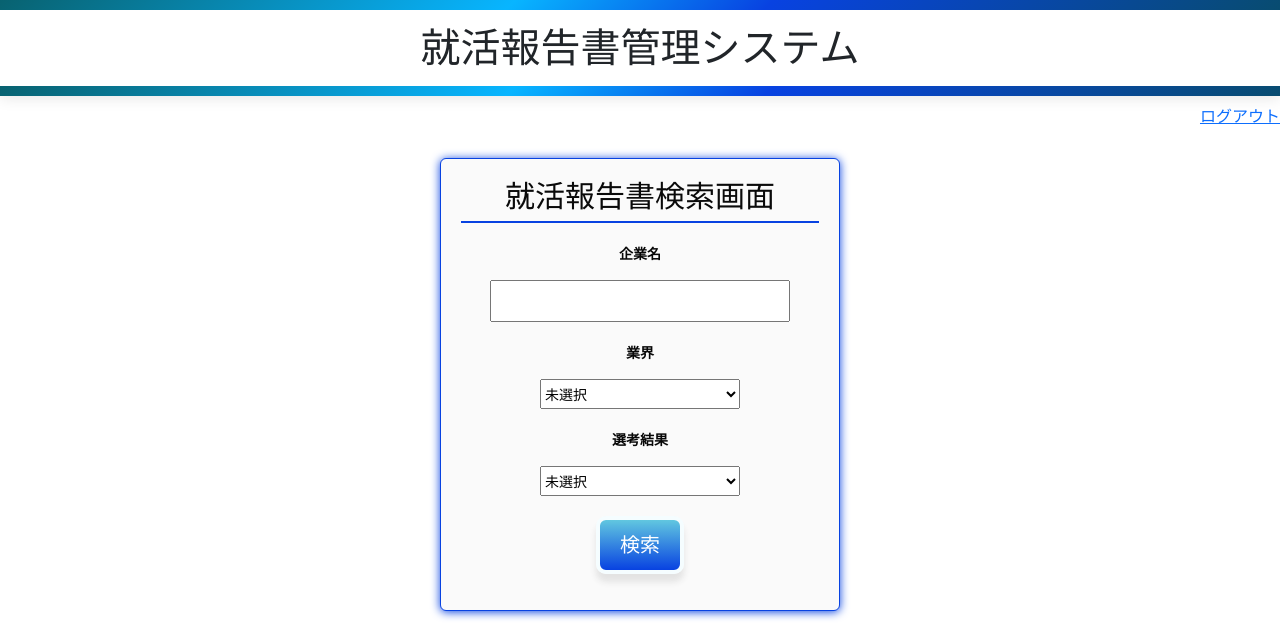
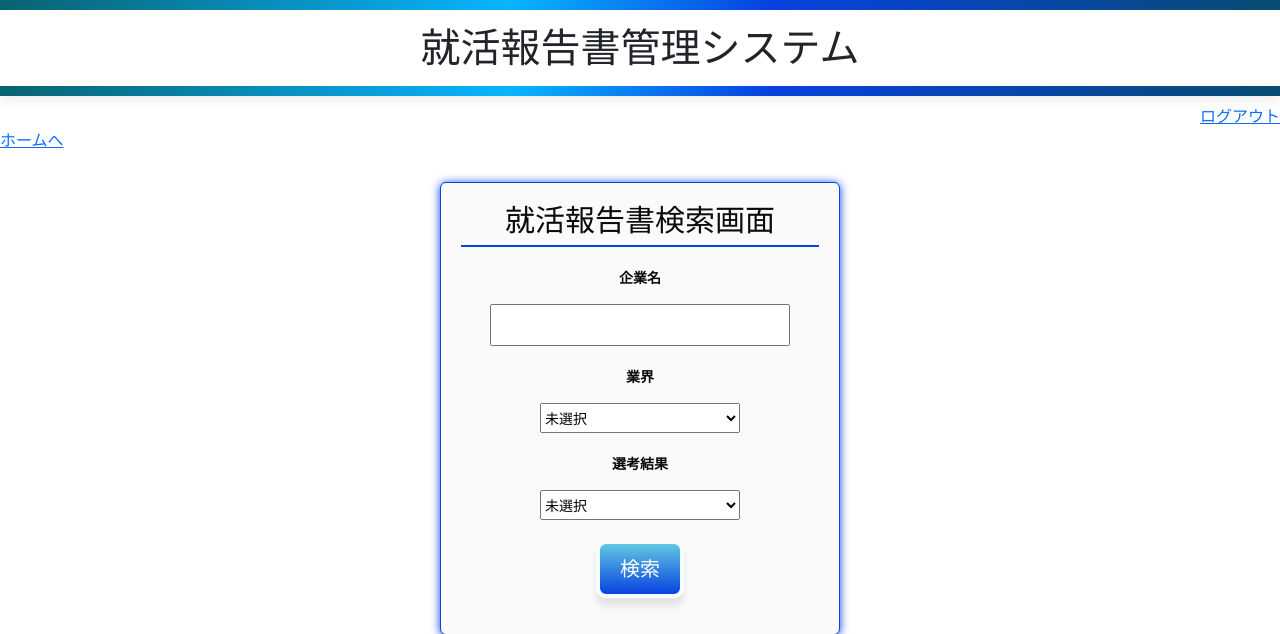
Before and after one commit to marute0215/job_report, a Flask app: page /report_search in a window 1280 px wide. Shown: the top 634 px of the page. Run offline with Flask 3, Linux system fonts and the light colour scheme.

Commit message:
aタグ　ホームへ追加

```diff
--- a/templates/report_detail.html
+++ b/templates/report_detail.html
@@ -5,7 +5,9 @@
 {% endblock %}
 
 {% block content %}
-
+<div style="text-align: left;">
+    <a href="{{url_for('mypage')}}">ホームへ</a>
+</div>
 <div id="form">
 
     <h3 class="form-title">就活報告書詳細表示</h3>
--- a/templates/report_list.html
+++ b/templates/report_list.html
@@ -5,7 +5,13 @@
 {% endblock %}
 
 {% block content %}
+<div style="text-align: left;">
+    <a href="{{url_for('mypage')}}">ホームへ</a>
+</div>
+
+<div stylw="text-align: center">
     <h3>検索結果</h3>
+</div>
   <table class= "table table-striped">
     <thead>
         <tr>
--- a/templates/report_register.html
+++ b/templates/report_register.html
@@ -5,6 +5,9 @@
 {% endblock %}
 
 {% block content %}
+<div style="text-align: left;">
+    <a href="{{url_for('mypage')}}">ホームへ</a>
+</div>
 
 <div id="form">
 
--- a/templates/report_search.html
+++ b/templates/report_search.html
@@ -5,6 +5,9 @@
 {% endblock %}
 
 {% block content %}
+<div style="text-align: left;">
+    <a href="{{url_for('mypage')}}">ホームへ</a>
+</div>
 <div id="form">
 
     <h3 class="form-title">就活報告書検索画面</h3>
--- a/templates/report_update_form.html
+++ b/templates/report_update_form.html
@@ -5,6 +5,9 @@
 {% endblock %}
 
 {% block content %}
+<div style="text-align: left;">
+    <a href="{{url_for('mypage')}}">ホームへ</a>
+</div>
 
 <div id="form">
 
--- a/templates/student_account.html
+++ b/templates/student_account.html
@@ -5,6 +5,9 @@
 {% endblock %}
 
 {% block content %}
+<div style="text-align: left;">
+    <a href="{{url_for('mypage')}}">ホームへ</a>
+</div>
 <div id="form">
     <h3 class="form-title">アカウント情報画面</h3>
     {% if error != null %}
--- a/templates/student_account_update.html
+++ b/templates/student_account_update.html
@@ -5,6 +5,9 @@
 {% endblock %}
 
 {% block content %}
+<div style="text-align: left;">
+    <a href="{{url_for('mypage')}}">ホームへ</a>
+</div>
 <div id="form">
     <p class = "form-title">アカウント編集画面</p>
     {% if error != null %}
--- a/templates/student_report_list.html
+++ b/templates/student_report_list.html
@@ -5,6 +5,9 @@
 {% endblock %}
 
 {% block content %}
+<div style="text-align: left;">
+    <a href="{{url_for('mypage')}}">ホームへ</a>
+</div>
 <div style="text-align: center;">
     <h3>検索結果</h3>
 </div>
```
